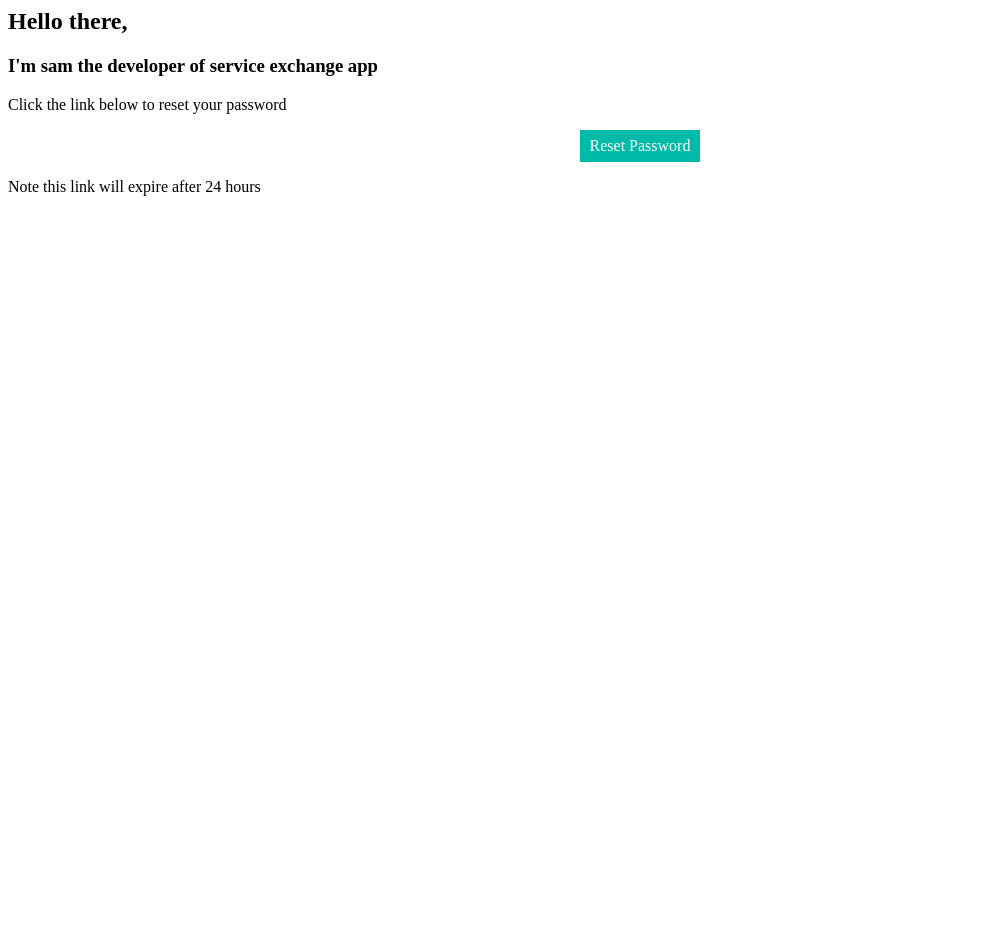
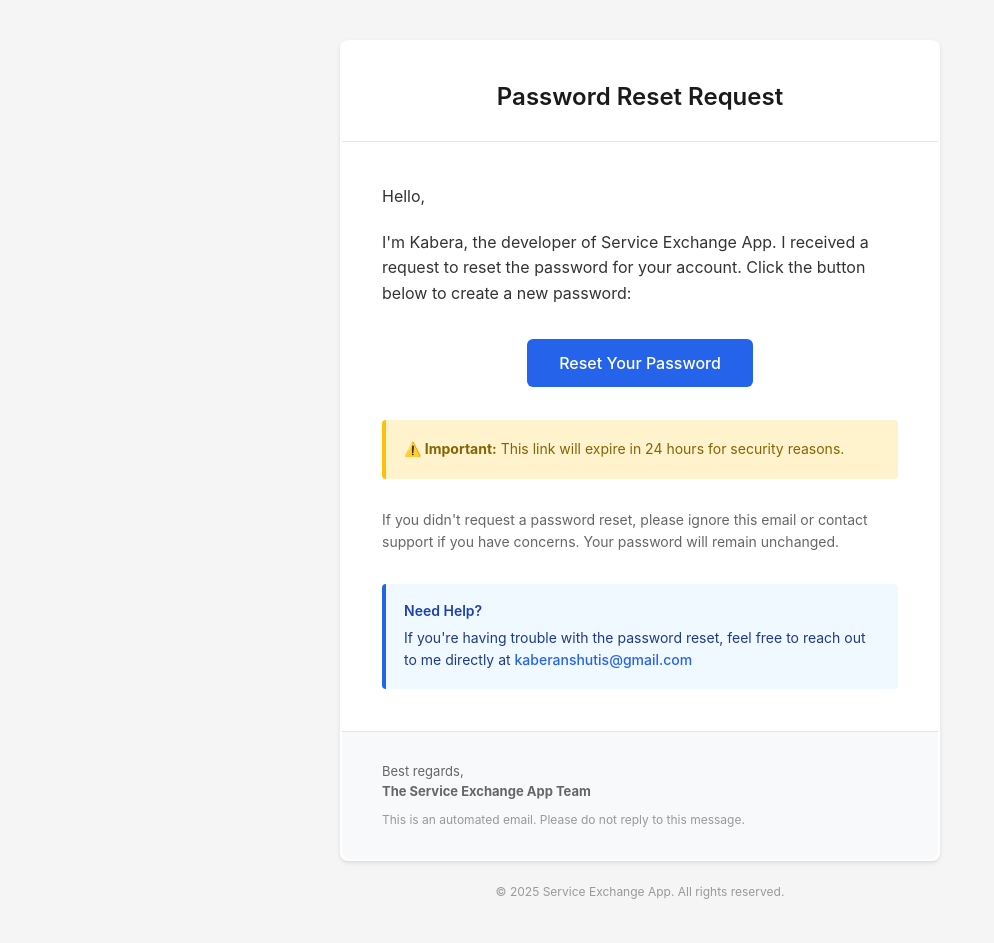
Before and after one commit to KaberaSamuel/tradetalent-app-backend, a Django app: template users/templates/request_password_reset.html in a window 1280 px wide. Shown: the whole page, without its empty margins (0-994 px from the left). Before the commit the page ends 196 px from the top, so only its background shows below. Run offline with Django 5.2, Linux system fonts and the light colour scheme; the template is opened without the code that fills it, so the values that code supplies are empty.

Commit message:
added mailersend for sending emails

```diff
--- a/users/templates/request_password_reset.html
+++ b/users/templates/request_password_reset.html
@@ -1,16 +1,97 @@
-<h2>Hello there,</h2>
-<h3>I'm sam the developer of service exchange app</h3>
-<p>Click the link below to reset your password</p>
-<div style="display: flex; justify-content: center">
-  <a
-    href="{{link}}"
-    style="
-      padding: 7px 10px;
-      background-color: oklch(70.4% 0.14 182.503);
-      color: white;
-      text-decoration: none;
-    "
-    >Reset Password</a
-  >
-</div>
-<p>Note this link will expire after 24 hours</p>
+<!DOCTYPE html>
+<html lang="en">
+<head>
+    <meta charset="UTF-8">
+    <meta name="viewport" content="width=device-width, initial-scale=1.0">
+    <title>Password Reset</title>
+</head>
+<body style="margin: 0; padding: 0; font-family: -apple-system, BlinkMacSystemFont, 'Segoe UI', Roboto, 'Helvetica Neue', Arial, sans-serif; background-color: #f5f5f5;">
+    <table role="presentation" style="width: 100%; border-collapse: collapse;">
+        <tr>
+            <td style="padding: 40px 20px;">
+                <table role="presentation" style="max-width: 600px; margin: 0 auto; background-color: #ffffff; border-radius: 8px; box-shadow: 0 2px 4px rgba(0,0,0,0.1);">
+                    <!-- Header -->
+                    <tr>
+                        <td style="padding: 40px 40px 30px; text-align: center; border-bottom: 1px solid #e5e5e5;">
+                            <h1 style="margin: 0; color: #1a1a1a; font-size: 24px; font-weight: 600;">Password Reset Request</h1>
+                        </td>
+                    </tr>
+
+                    <!-- Body -->
+                    <tr>
+                        <td style="padding: 40px;">
+                            <p style="margin: 0 0 20px; color: #333; font-size: 16px; line-height: 1.6;">Hello,</p>
+
+                            <p style="margin: 0 0 20px; color: #333; font-size: 16px; line-height: 1.6;">
+                                I'm Kabera, the developer of Service Exchange App. I received a request to reset the password for your account. Click the button below to create a new password:
+                            </p>
+
+                            <!-- Button -->
+                            <table role="presentation" style="width: 100%; margin: 30px 0;">
+                                <tr>
+                                    <td style="text-align: center;">
+                                        <a href="{{link}}" style="display: inline-block; padding: 14px 32px; background-color: #2563eb; color: #ffffff; text-decoration: none; border-radius: 6px; font-size: 16px; font-weight: 500; transition: background-color 0.2s;">Reset Your Password</a>
+                                    </td>
+                                </tr>
+                            </table>
+
+                            <!-- Warning Box -->
+                            <table role="presentation" style="width: 100%; margin: 30px 0; background-color: #fff3cd; border-left: 4px solid #ffc107; border-radius: 4px;">
+                                <tr>
+                                    <td style="padding: 16px;">
+                                        <p style="margin: 0; color: #856404; font-size: 14px; line-height: 1.6;">
+                                            <strong>⚠️ Important:</strong> This link will expire in 24 hours for security reasons.
+                                        </p>
+                                    </td>
+                                </tr>
+                            </table>
+
+                            <p style="margin: 20px 0 0; color: #666; font-size: 14px; line-height: 1.6;">
+                                If you didn't request a password reset, please ignore this email or contact support if you have concerns. Your password will remain unchanged.
+                            </p>
+
+                            <!-- Contact Box -->
+                            <table role="presentation" style="width: 100%; margin: 30px 0 0; background-color: #f0f9ff; border-left: 4px solid #2563eb; border-radius: 4px;">
+                                <tr>
+                                    <td style="padding: 16px;">
+                                        <p style="margin: 0 0 8px; color: #1e40af; font-size: 14px; font-weight: 600;">
+                                            Need Help?
+                                        </p>
+                                        <p style="margin: 0; color: #1e3a8a; font-size: 14px; line-height: 1.6;">
+                                            If you're having trouble with the password reset, feel free to reach out to me directly at <a href="mailto:kaberanshutis@gmail.com" style="color: #2563eb; text-decoration: none; font-weight: 500;">kaberanshutis@gmail.com</a>
+                                        </p>
+                                    </td>
+                                </tr>
+                            </table>
+                        </td>
+                    </tr>
+
+                    <!-- Footer -->
+                    <tr>
+                        <td style="padding: 30px 40px; background-color: #f8f9fa; border-top: 1px solid #e5e5e5; border-radius: 0 0 8px 8px;">
+                            <p style="margin: 0 0 10px; color: #666; font-size: 13px; line-height: 1.5;">
+                                Best regards,<br>
+                                <strong>The Service Exchange App Team</strong>
+                            </p>
+                            <p style="margin: 10px 0 0; color: #999; font-size: 12px; line-height: 1.5;">
+                                This is an automated email. Please do not reply to this message.
+                            </p>
+                        </td>
+                    </tr>
+                </table>
+
+                <!-- Email Client Footer -->
+                <table role="presentation" style="max-width: 600px; margin: 20px auto 0;">
+                    <tr>
+                        <td style="text-align: center; padding: 0 20px;">
+                            <p style="margin: 0; color: #999; font-size: 12px; line-height: 1.5;">
+                                © 2025 Service Exchange App. All rights reserved.
+                            </p>
+                        </td>
+                    </tr>
+                </table>
+            </td>
+        </tr>
+    </table>
+</body>
+</html>
```
Also changed, not shown: tradetalent_app_backend/settings.py (+15 -16 lines), users/views.py (+10 -7 lines), db.sqlite3, 2 other files.
